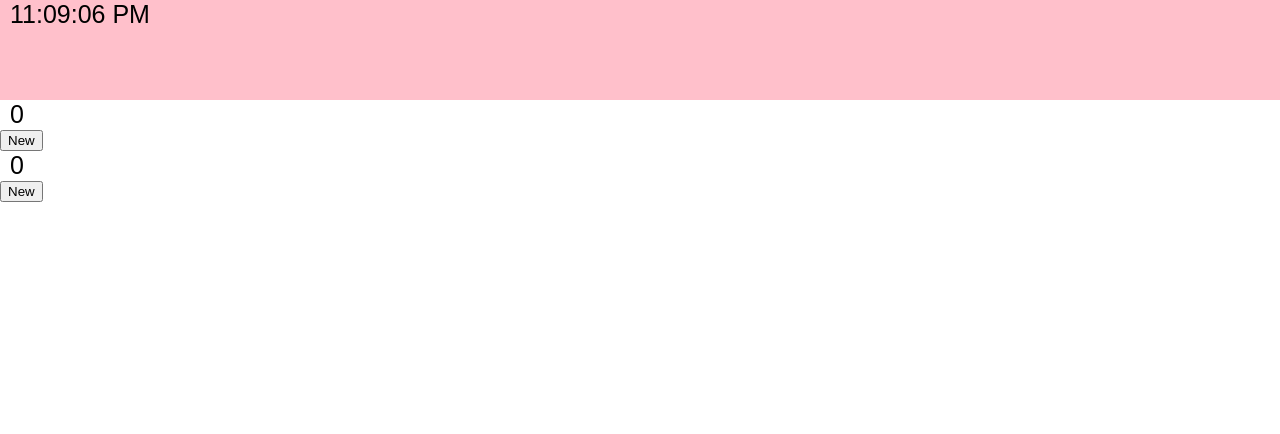
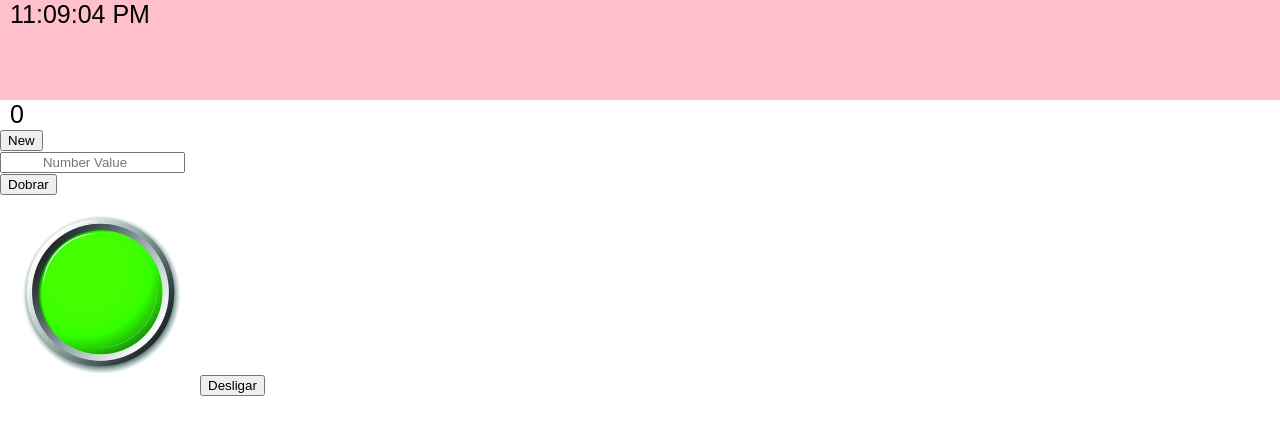
Before and after one commit to VitorVitima/ReactPratica, a React (Create React App) app: page / in a window 1280 px wide. Shown: the top 434 px of the page. Built offline with nearby package versions, Linux system fonts and the light colour scheme.

Commit message:
to com fome

```diff
--- a/src/componentes/body/body.js
+++ b/src/componentes/body/body.js
@@ -1,11 +1,15 @@
 import React from 'react';
 import './css/style.css';
 import Bae from './element/buttonAddElement.js';
+import Btv from './element/buttonTakeValue/ButtonTakeValue.js';
+import SwitchImg from './switchImg/SwitchImgConf'
 function Sla(props) {
     return(
         <>
             <Bae></Bae>
-            <Bae></Bae>
+            <Btv></Btv>
+            <br/>
+            <SwitchImg></SwitchImg>
         </>
     )
 }
--- a/src/componentes/body/element/buttonAddElement.js
+++ b/src/componentes/body/element/buttonAddElement.js
@@ -3,7 +3,7 @@ const Bae = () => {
     const [number, setNumber] = useState(0)
     function add() {
         console.log(number)
-        return setNumber(number+1);
+        return setNumber(number+1); // forma correta com const != forma errada (number+=1)
     }
     return(
         <>
@@ -16,5 +16,4 @@ const Bae = () => {
         </>
     )
 }
-
 export default Bae;
--- /dev/null
+++ b/src/componentes/body/element/buttonTakeValue/ButtonTakeValue.js
@@ -0,0 +1,28 @@
+import { useState } from "react";
+import './style/style.css';
+function ButtonTakeValue(){
+    const [valueTag, setValueTag] = useState();
+    function dobrar() {
+        let inputValue = document.querySelector('input[type=number]')
+        console.log(inputValue.value)
+        if(valueTag == undefined){
+            return setValueTag(inputValue.value)
+        } else {
+            return setValueTag(valueTag*2)
+        }
+    }
+    return(
+        <>
+            <input
+                type='number'
+                placeholder='Number Value'
+            />
+            <p>
+                {valueTag}
+            </p>
+            <button onClick={dobrar}>Dobrar</button>
+        </>
+    )
+}
+
+export default ButtonTakeValue;
--- /dev/null
+++ b/src/componentes/body/element/buttonTakeValue/style/style.css
@@ -0,0 +1,3 @@
+input[type=number]{
+    text-align: center;
+}
--- /dev/null
+++ b/src/componentes/body/switchImg/SwitchImgConf.js
@@ -0,0 +1,14 @@
+import SwitchImg from './SwitchImgVisual.js'
+import {useState} from 'react'
+function SwitchConf() {
+    const [si, setSi] = useState(true);
+    return(
+        <>
+            <SwitchImg
+                si={si}
+                setSi={setSi}
+            />
+        </>
+    )
+}
+export default SwitchConf;
--- /dev/null
+++ b/src/componentes/body/switchImg/SwitchImgVisual.js
@@ -0,0 +1,27 @@
+import './style/style.css';
+import BGreen from './imgs/buttonsGreen.jpg';
+import BRed from './imgs/buttonsRed.jpg';
+function SwitchImg(props){
+    function RG(par) {
+        return par? BGreen : BRed;
+    }
+    function onOff(par){
+        if(par){
+            return 'Desligar';
+        } else {
+            return 'Ligar';
+        }
+    }
+    function clickSwitch(){
+        props.si? props.setSi(false) : props.setSi(true);
+    }
+    return(
+        <>
+            <img
+                src={RG(props.si)}
+            />
+            <button onClick={clickSwitch} >{onOff(props.si)}</button>
+        </>
+    )
+}
+export default SwitchImg;
--- /dev/null
+++ b/src/componentes/body/switchImg/style/style.css
@@ -0,0 +1,3 @@
+img{
+    width: 200px;
+}
```
Also changed, not shown: src/componentes/header/testState.jsx (deleted, +0 -9 lines), src/componentes/body/switchImg/imgs/buttonsGreen.jpg (added), src/componentes/body/switchImg/imgs/buttonsRed.jpg (added).
